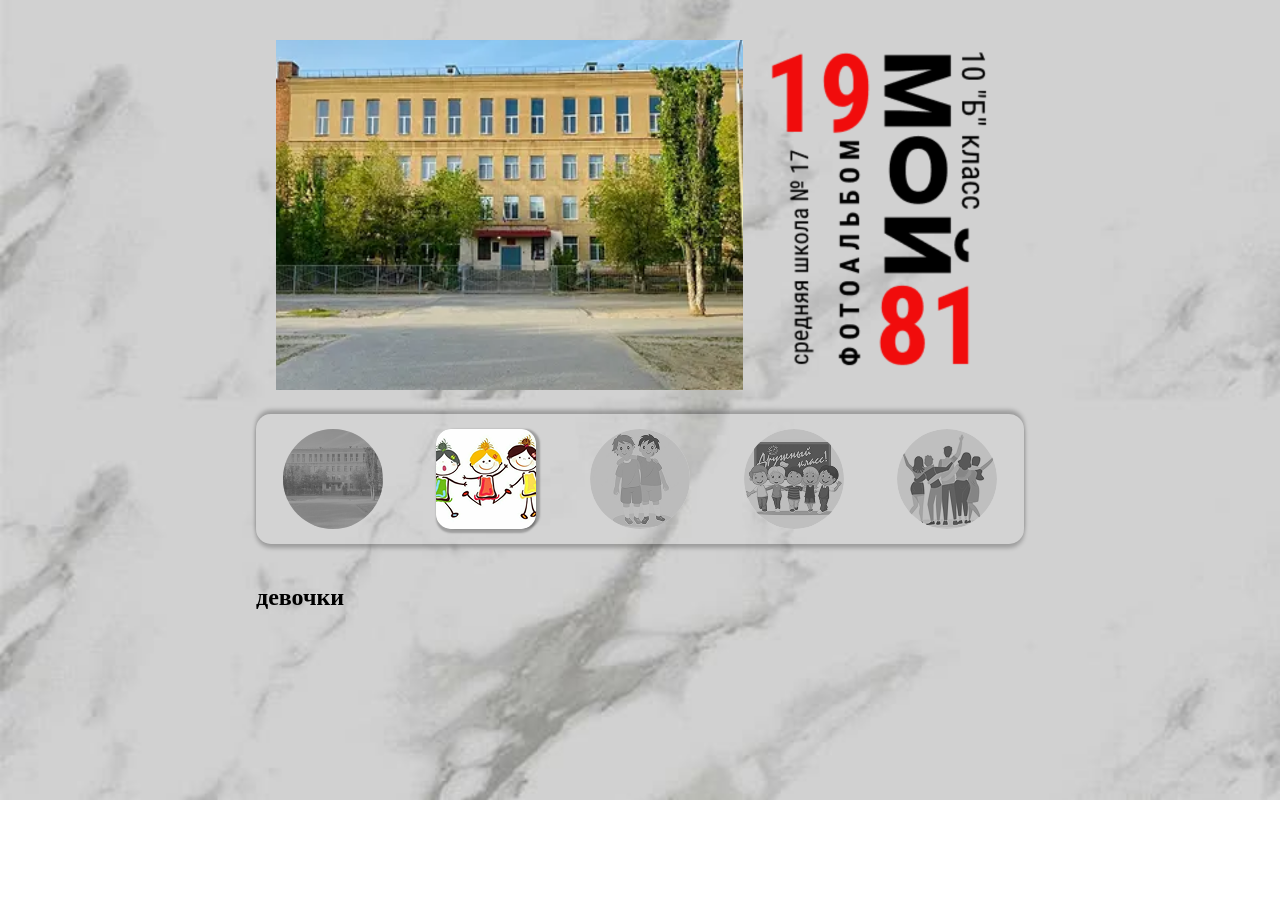
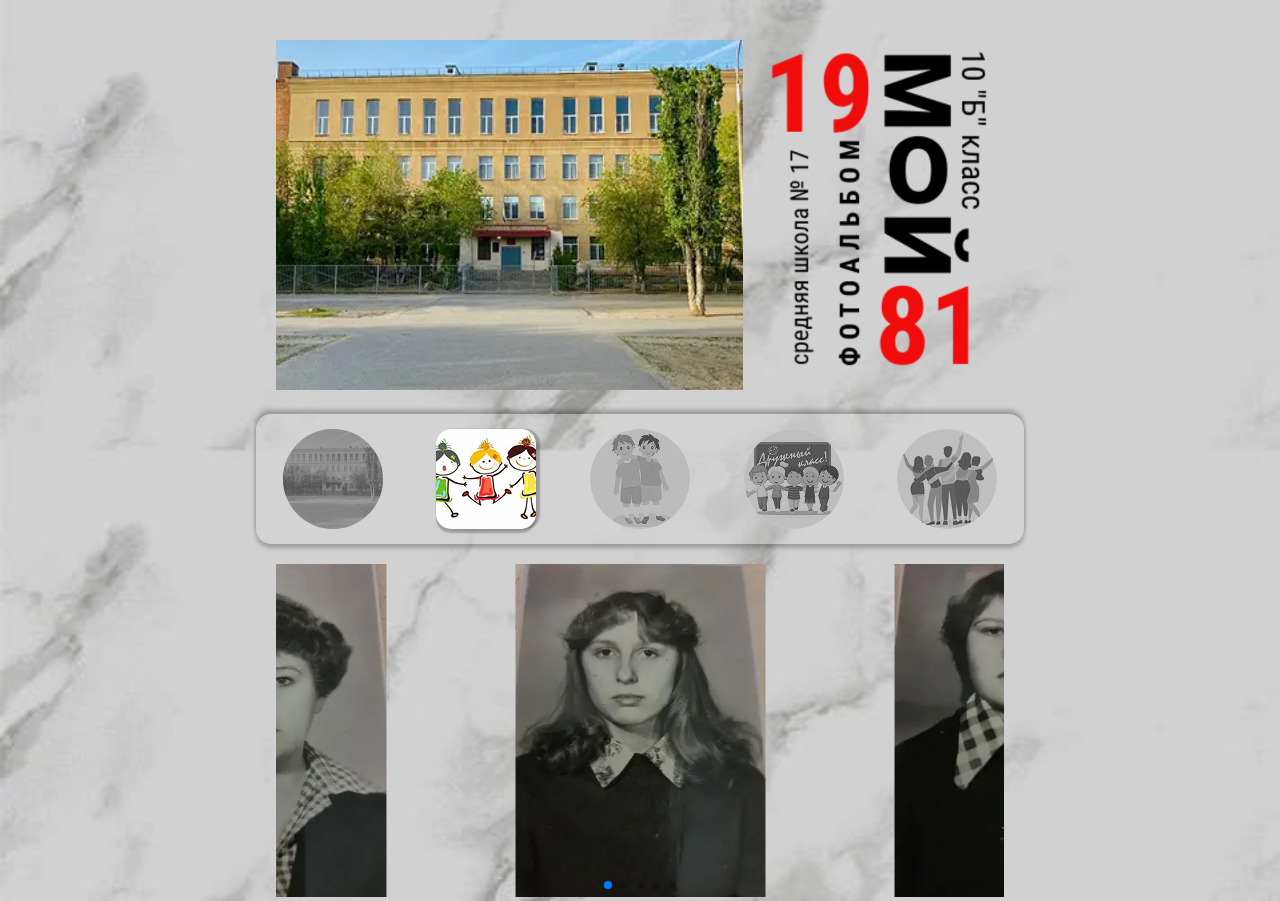
Before and after one commit to Dmitry1964/school_17_dev, a React (Vite) app: page /girls in a window 1280 px wide. Before the commit the page ends 800 px from the top, so only its background shows below. Built offline with nearby package versions, Linux system fonts and the light colour scheme.

Commit message:
Добавляет girls-list

```diff
--- a/src/pages/girls-page/girls-page.jsx
+++ b/src/pages/girls-page/girls-page.jsx
@@ -1,11 +1,11 @@
-
+import { GirlsList } from "../../widgets/girls-list/girls-list";
 
 const GirlsPage = () => {
   return (
-    <section className="girls-page">
-        <h1>девочки</h1>
-    </section>
-  )
-}
+    <main>
+      <GirlsList/>
+    </main>
+  );
+};
 
 export default GirlsPage;
--- /dev/null
+++ b/src/shared/data/girls-data.js
@@ -0,0 +1,34 @@
+export const girlsData = [
+  {
+    id: 'c64646ce6d574a5db32e31f9615033b3',
+    path: '/img/girls/girl01.jpg',
+    pathWebp: '/img/girls/girl01.webp',
+    alt: 'Фотография девушек'
+  },
+    {
+    id: 'c2e92736b5e841c0b1c746814dedb324',
+    path: '/img/girls/girl02.jpg',
+    pathWebp: '/img/girls/girl02.webp',
+    alt: 'Фотография девушек'
+  },
+  {
+    id: '8af633251f7b47ffa271e700da486c42',
+    path: '/img/girls/girl03.jpg',
+    pathWebp: 'img/girls/girl03.webp',
+    alt: 'Фотография девушек'
+  },
+  {
+    id: 'ba8cbb4074164a6ba6abee0eeff742d3',
+    path: '/img/girls/girl04.jpg',
+    pathWebp: '/img/girls/girl04.webp',
+    alt: 'Фотография девушек'
+  },
+  {
+    id: 'c64646ce6d574a5db32e31f961504558',
+    path: '/img/girls/girl05.jpg',
+    pathWebp: '/img/girls/girl05.webp',
+    alt: 'Фотография девушек'
+  },
+
+
+]
--- /dev/null
+++ b/src/widgets/girls-list/girls-list.css
@@ -0,0 +1,9 @@
+
+.girls-list--slide {
+  display: flex;
+  justify-content: center;
+}
+
+.swiper-wrapper {
+  align-items: center;
+}
--- /dev/null
+++ b/src/widgets/girls-list/girls-list.jsx
@@ -0,0 +1,51 @@
+import { Swiper, SwiperSlide } from 'swiper/react';
+import 'swiper/swiper-bundle.css';
+import { Navigation, Pagination } from 'swiper/modules';
+import { girlsData } from '../../shared/data/girls-data';
+import './girls-list.css';
+
+const GirlsList = () => {
+  return (
+    <section className="girls-list">
+      <div className="girls-list--wrapper container">
+        <Swiper
+          modules={[Navigation, Pagination]}
+          navigation={true}
+          pagination={true}
+          loop={true}
+          breakpoints={{
+            320: {
+              slidesPerView: 1,
+              navigation: false,
+              centeredSlides: true,
+            },
+            550: {
+              slidesPerView: 2,
+              navigation: false,
+              centeredSlides: true,
+              spaceBetween: 30,
+            },
+          }}
+        >
+          {girlsData.map((item) => (
+            <SwiperSlide key={item.id}>
+              <div className="girls-list--slide">
+                <picture>
+                  <source type="image/webp" srcSet={item.pathWebp} />
+                  <img
+                    src={item.path}
+                    width={250}
+                    height={333}
+                    alt={item.alt}
+                  />
+                </picture>
+              </div>
+            </SwiperSlide>
+          ))}
+        </Swiper>
+      </div>
+    </section>
+  );
+};
+
+export { GirlsList };
```
